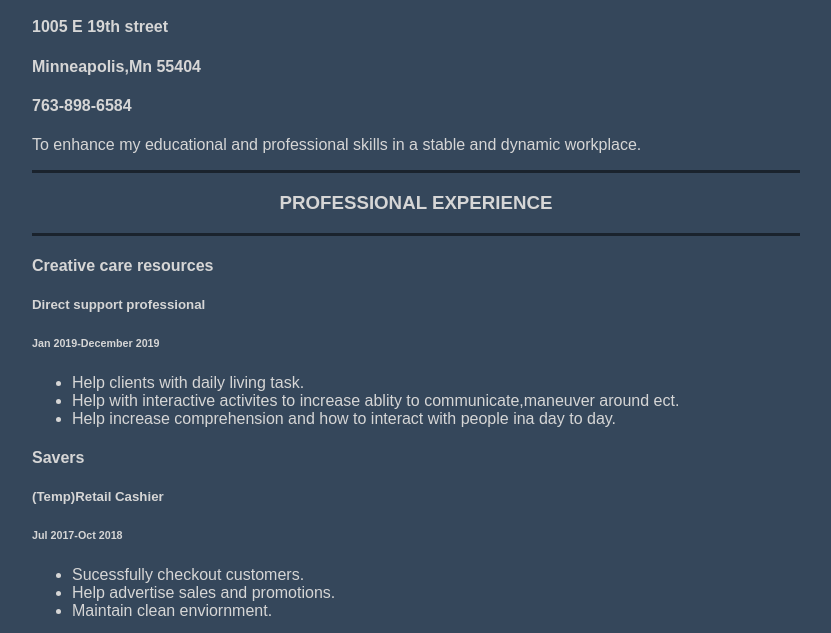
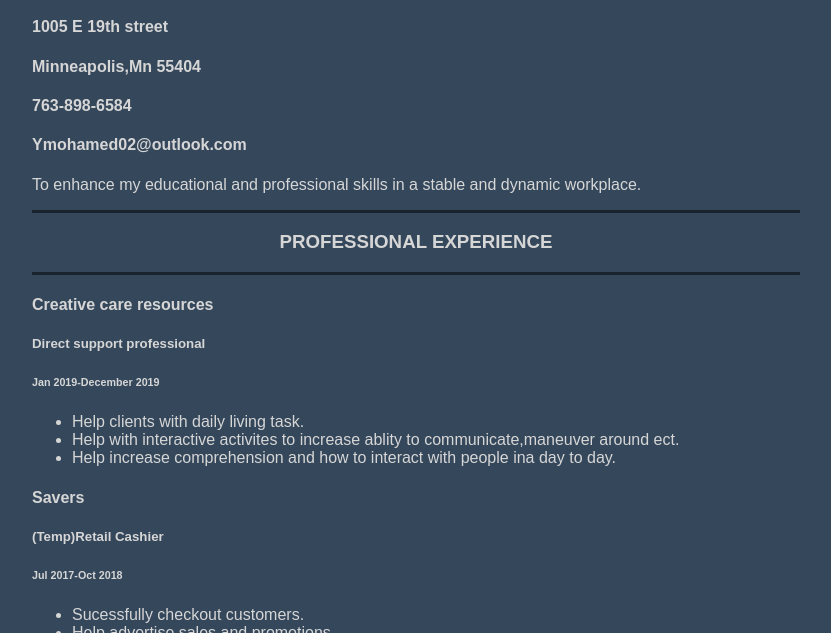
Before and after one commit to ymohamed02/ymohamed02.github.io, a plain HTML site: page index.html in a window 1280 px wide. Shown: the part 168-801 px from the top of the page, without its empty margins (224-1055 px from the left). Drawn offline with Linux system fonts and the light colour scheme.

Commit message:
Update index.html

```diff
--- a/index.html
+++ b/index.html
@@ -7,20 +7,22 @@
   <link rel="stylesheet" href="style.css" />
 </head>
 <body>
-  <div>
+  <div class="staple">
      <h1>Yasmin Mohamed</h1>
     <h4>1005 E 19th street</h4>
 
      <h4> Minneapolis,Mn 55404</h4>
     <h4>763-898-6584</h4>
-     <p>To enhance my educational and professional skills in a stable and dynamic workplace.
+    <h4> Ymohamed02@outlook.com</h4>
+
+    <p>To enhance my educational and professional skills in a stable and dynamic workplace.
    </div>
 
    <div class="exp-header">
      <h3> Professional experience</h3>
   </div>
 
-  </div>
+  <div>
   <h4>Creative care resources </h4>
   <h5>Direct support professional</h5>
   <h6>Jan 2019-December 2019</h6>
```
